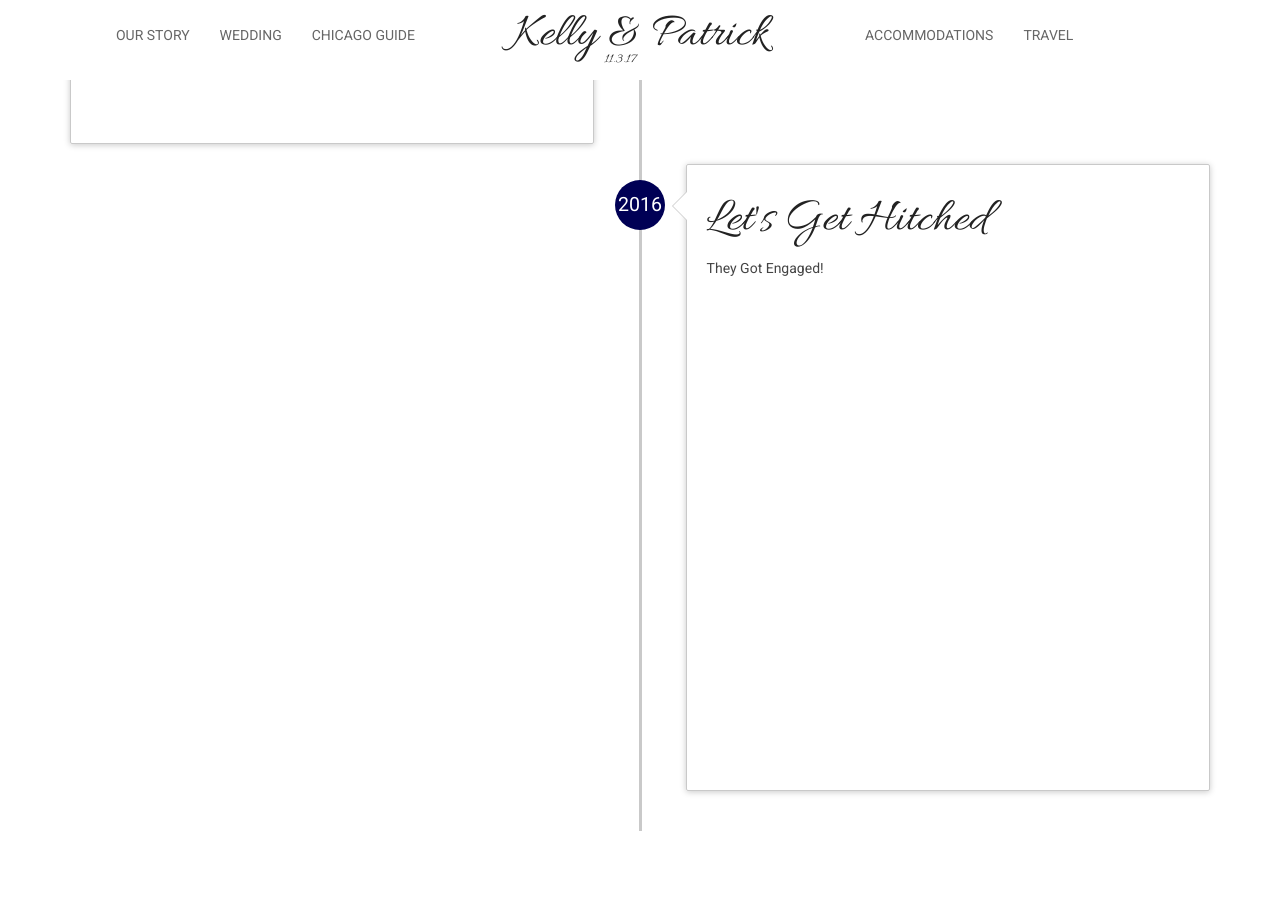
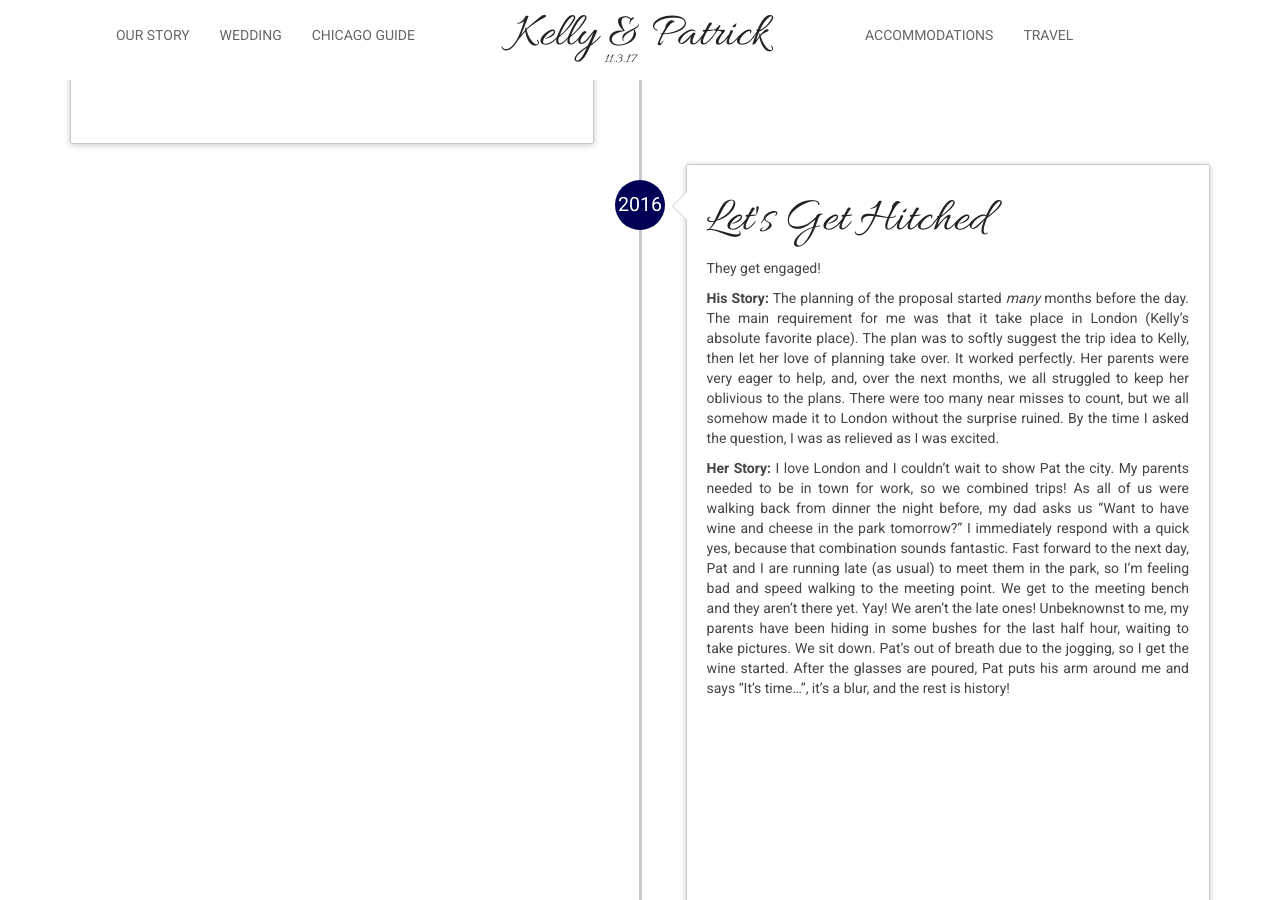
Before and after one commit to futurefullers/futurefullers.github.io, a Jekyll site: the page built from story.html, in a window 1280 px wide and 900 px high, scrolled down 2880 px. Built offline with Jekyll 4.4.1, drawn with Linux system fonts in a browser that asks for light colours; nearby versions of some CDN libraries; some of the changed text lies outside the part shown.

Commit message:
Added his and her stories to engagement

```diff
--- a/_data/pages.yml
+++ b/_data/pages.yml
@@ -1,44 +1,71 @@
 story:
     - year: 1988
       header: The Beginning
-      content: They were born! Him in April and Her in May.
       images:
           - /img/story/kelly_baby.jpg
           - /img/story/pat_baby.jpg
+      content: They were born! Him in April and Her in May.
     - year: 2010
       header: Wicked Smaht
+      images:
+        - /img/story/kelly_college.jpg
+        - /img/story/pat_college.jpg
       content: |
-        They graduated college (Pat - Lehigh. Kelly - WashU) and moved to Chicago!
+        They graduated college (Pat from Lehigh, Kelly from WashU) and moved to Chicago!
         Him to get his graduate degree from Northwestern and Her to begin her
         career at PNC.
-      images:
-          - /img/story/kelly_college.jpg
-          - /img/story/pat_college.jpg
     - year: 2011
       header: They Meet
+      image: /img/story/trolley.jpg
       content: |
         At a small Mexican joint in Chicago called Mayan Palace where a few mutual
         friends were meeting for a margarita at the "driving range" before beginning
         an adventurous night of pub golf. This was the beginning of a beautiful
         relationship.
-      image: /img/story/trolley.jpg
     - year: 2012
       header: First Date
+      image: /img/story/block.jpg
       content: |
         After realizing there might be more to this than friendship, Pat worked
         up the nerve to ask Kelly on a date to his favorite spot - Crisp -
         a small Korean BBQ wings place. Despite Kelly's non-existent spice
         tolerance and Pat's planning abilities (the place closed as they
         were ordering food), it was the start of something wonderful.
-      image: /img/story/block.jpg
     - year: ...
       header: The Love Grows
+      image: /img/story/brett_wedding.jpg
       content: Fast forward a few fantastic years.
-      image: /img/story/brett_wedding.jpg
     - year: 2016
       header: Let's Get Hitched
-      content: They Got Engaged!
       image: /img/engagement.jpg
+      content: |
+        They get engaged!
+
+        **His Story:** The planning of the proposal started *many* months before the day.
+        The main requirement for me was that it take place in London (Kelly's absolute
+        favorite place). The plan was to softly suggest the trip idea to Kelly, then
+        let her love of planning take over. It worked perfectly. Her parents were
+        very eager to help, and, over the next  months, we all struggled to keep
+        her oblivious to the plans. There were too many near misses to count, but
+        we all somehow made it to London without the surprise ruined. By the time
+        I asked the question, I was as relieved as I was excited.
+
+        **Her Story:** I love London and I couldn't wait to show Pat the
+        city. My parents needed to be in town for work, so we combined trips! As
+        all of us were walking back from dinner the night before, my dad asks us
+        "Want to have wine and cheese in the park tomorrow?" I immediately respond
+        with a quick yes, because that combination sounds fantastic. Fast forward
+        to the next day, Pat and I are running late (as usual) to meet them in the
+        park, so I'm feeling bad and speed walking to the meeting point. We get to
+        the meeting bench and they aren't there yet. Yay! We aren't the late ones!
+        Unbeknownst to me, my parents have been hiding in some bushes for the last
+        half hour, waiting to take pictures. We sit down. Pat's out of breath due
+        to the jogging, so I get the wine started. After the glasses are poured,
+        Pat puts his arm around me and says "It's time...", it's a blur, and the
+        rest is history!
+
+
+
 
 wedding: |
     ### Our Ceremony
--- a/story.html
+++ b/story.html
@@ -14,7 +14,7 @@ permalink: /story
                     <h4 class="timeline-title cursive">{{ event.header }}</h4>
                 </div>
                 <div class="timeline-body">
-                    <p>{{ event.content }}</p>
+                    {{ event.content | markdownify }}
                   {% if event.image %}
                     <img class="lazy" width="100%" src="{{ site.data.pages.no_img }}" data-src="{{ event.image }}" />
                   {% elsif event.images %}
```
